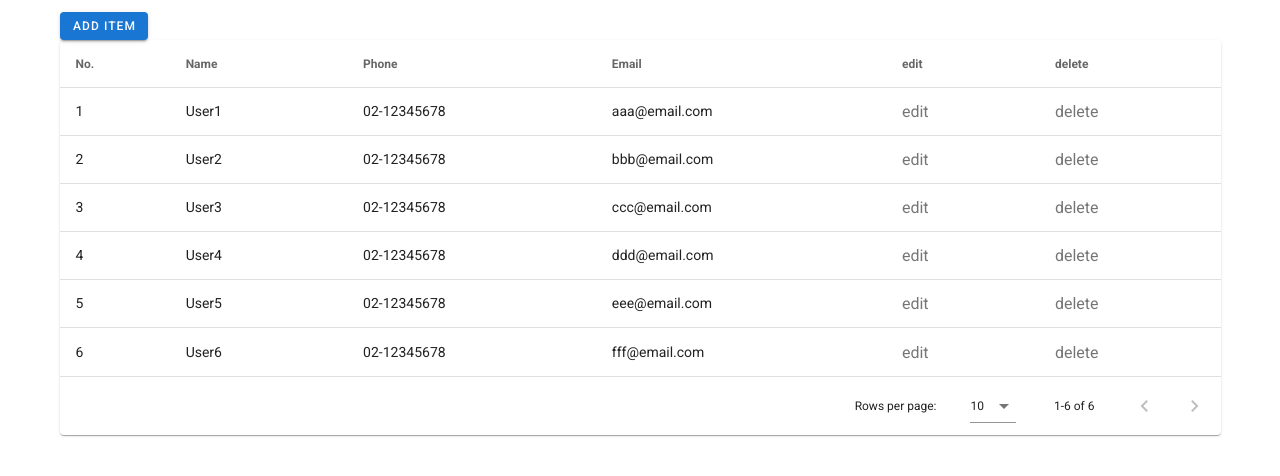
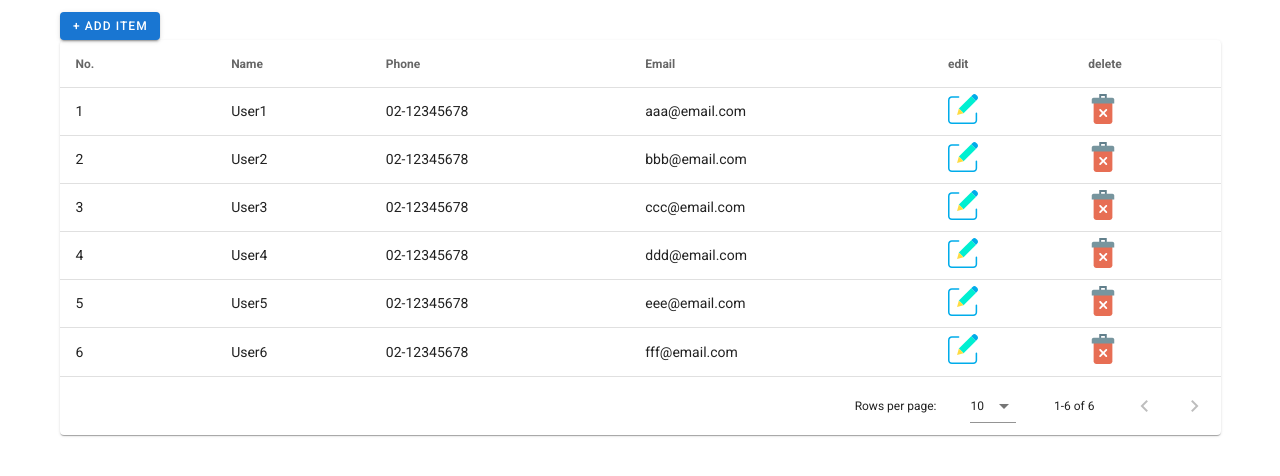
Before and after one commit to HsinShan/crud-table, a Vue app: page / in a window 1280 px wide. Shown: the top 476 px of the page. Built offline with nearby package versions, Linux system fonts and the light colour scheme.

Commit message:
modify CRUD methods & add form validations

```diff
--- a/src/components/crudTable.vue
+++ b/src/components/crudTable.vue
@@ -1,100 +1,39 @@
 <template>
   <v-container>
-    <v-btn small color="primary" @click="openAddDialog()">Add Item</v-btn>
-    <v-data-table
-      :headers="headers"
-      :items="items"
-      :items-per-page="10"
-      class="elevation-1"
-    >
+    <v-btn small color="primary" @click="addItem()">+ Add Item</v-btn>
+
+    <v-data-table :headers="headers" :items="items" :items-per-page="10" class="elevation-1">
       <template v-slot:item.edit="{ item }">
-        <v-icon
-          small
-          class="mr-2"
-          @click="openEditDialog(item)"
-        >
-          edit
-        </v-icon>
+        <img src="../assets/edit.svg" width="30px" height="30px" @click="editItem(item)">
       </template>
       <template v-slot:item.delete="{ item }">
-        <v-icon
-          small
-          class="mr-2"
-          @click="deleteItem(item.name)"
-        >
-          delete
-        </v-icon>
+        <img src="../assets/delete.svg" width="30px" height="30px" @click="deleteItem(item)">
       </template>
-      <template v-slot:no-data>
-        No Data
-      </template>
+      <template v-slot:no-data>No Data</template>
     </v-data-table>
-    <v-dialog
-      v-model="editDialog"
-      max-width="290"
-    >
+
+    <v-dialog v-model="isOpen">
       <v-card>
-        <v-card-title class="headline">Editting</v-card-title>
+        <v-card-title class="headline">{{ getTitle }}</v-card-title>
+        <v-card-text>
+          <v-form v-model="isValid">
+            <v-text-field v-model="selectedItem.id" label="No." :rules="idRules"></v-text-field>
+            <v-text-field v-model="selectedItem.name" label="Name" :rules="nameRules"></v-text-field>
+            <v-text-field v-model="selectedItem.phone" label="Phone" :rules="phoneRules"></v-text-field>
+            <v-text-field v-model="selectedItem.email" label="Email" :rules="emailRules"></v-text-field>
 
-        <v-card-text>
-          <v-text-field
-            v-model="selectedItem.content.id"
-            label="No."
-            required
-          ></v-text-field>
-          <v-text-field
-            v-model="selectedItem.content.name"
-            label="Name"
-            required
-          ></v-text-field>
-          <v-text-field
-            v-model="selectedItem.content.phone"
-            label="Phone"
-            required
-          ></v-text-field>
-          <v-text-field
-            v-model="selectedItem.content.email"
-            label="Email"
-            required
-          ></v-text-field>
+            <v-btn color="blue darken-1" text :disabled="!isValid" @click="onSave()">Save</v-btn>
+            <v-btn color="blue darken-1" text @click="onCancel()">Close</v-btn>
+          </v-form>
         </v-card-text>
-        <v-card-actions>
-          <v-btn color="blue darken-1" text @click="updateItem()">Save</v-btn>
-          <v-btn color="blue darken-1" text @click="editDialog = false">Close</v-btn>
-        </v-card-actions>
       </v-card>
     </v-dialog>
-     <v-dialog
-      v-model="addDialog"
-      max-width="290"
-    >
+    <v-dialog v-model="isDelete" max-width="400">
       <v-card>
-        <v-card-title class="headline">Add</v-card-title>
-        <v-card-text>
-          <v-text-field
-            v-model="newItem.id"
-            label="No."
-            required
-          ></v-text-field>
-          <v-text-field
-            v-model="newItem.name"
-            label="Name"
-            required
-          ></v-text-field>
-          <v-text-field
-            v-model="newItem.phone"
-            label="Phone"
-            required
-          ></v-text-field>
-          <v-text-field
-            v-model="newItem.email"
-            label="Email"
-            required
-          ></v-text-field>
-        </v-card-text>
+        <v-card-title class="headline">Are you sure to delete this item?</v-card-title>
         <v-card-actions>
-          <v-btn color="blue darken-1" text @click="addItem()">Add</v-btn>
-          <v-btn color="blue darken-1" text @click="addDialog = false">Close</v-btn>
+          <v-btn color="blue darken-1" text @click="onDelete()">Yes</v-btn>
+          <v-btn color="red darken-1" text @click="isDelete = false">No</v-btn>
         </v-card-actions>
       </v-card>
     </v-dialog>
@@ -103,108 +42,138 @@
 
 <script>
 export default {
-  data () {
+  data() {
     return {
       headers: [
         {
-          text: 'No.',
-          align: 'left',
-          sortable: false,
-          value: 'id',
+          text: "No.",
+          align: "left",
+          value: "id"
         },
-        { text: 'Name', value: 'name' },
-        { text: 'Phone', value: 'phone' },
-        { text: 'Email', value: 'email' },
-        { text: 'edit', value: 'edit' },
-        { text: 'delete', value: 'delete' },
+        { text: "Name", value: "name", sortable: false },
+        { text: "Phone", value: "phone", sortable: false },
+        { text: "Email", value: "email", sortable: false },
+        { text: "edit", value: "edit", sortable: false },
+        { text: "delete", value: "delete", sortable: false }
       ],
       items: [
         {
           id: 1,
-          name: 'User1',
-          phone: '02-12345678',
-          email: 'aaa@email.com',
+          name: "User1",
+          phone: "02-12345678",
+          email: "aaa@email.com"
         },
         {
           id: 2,
-          name: 'User2',
-          phone: '02-12345678',
-          email: 'bbb@email.com',
+          name: "User2",
+          phone: "02-12345678",
+          email: "bbb@email.com"
         },
         {
           id: 3,
-          name: 'User3',
-          phone: '02-12345678',
-          email: 'ccc@email.com',
+          name: "User3",
+          phone: "02-12345678",
+          email: "ccc@email.com"
         },
         {
           id: 4,
-          name: 'User4',
-          phone: '02-12345678',
-          email: 'ddd@email.com',
+          name: "User4",
+          phone: "02-12345678",
+          email: "ddd@email.com"
         },
         {
           id: 5,
-          name: 'User5',
-          phone: '02-12345678',
-          email: 'eee@email.com',
+          name: "User5",
+          phone: "02-12345678",
+          email: "eee@email.com"
         },
         {
           id: 6,
-          name: 'User6',
-          phone: '02-12345678',
-          email: 'fff@email.com',
+          name: "User6",
+          phone: "02-12345678",
+          email: "fff@email.com"
         }
       ],
-      addDialog: false,
-      editDialog: false,
+      originalItems: [],
+      isOpen: false,
+      isAdd: false,
+      isEdit: false,
+      isDelete: false,
       selectedItem: {
-        index: 0,
-        content: {
-          id: 1,
-          name: 'User1',
-          phone: '02-12345678',
-          email: 'aaa@email.com',
-        }
+        id: null,
+        name: "",
+        phone: "",
+        email: ""
       },
-      newItem: {
-        id: null,
-        name: '',
-        phone: '',
-        email: '',
-      },
+      idRules: [v => !!v || "Serial Number is required"],
+      nameRules: [v => !!v || "Name is required"],
+      emailRules: [
+        v => !!v || "E-mail is required",
+        v => /.+@.+\..+/.test(v) || "E-mail must be valid"
+      ],
+      phoneRules: [
+        v => !!v || "Phone number is required",
+        v =>
+          /.([0-9]{2})?([ .-]?)([0-9]{8})/.test(v) ||
+          "Format example: 09-11222333"
+      ],
+      isValid: false
+    };
+  },
+  computed: {
+    getTitle() {
+      if (this.isAdd) {
+        return "Add New Item";
+      }
+      return "Editting";
     }
   },
+
   methods: {
-    openAddDialog() {
-      this.addDialog = true
+    addItem() {
+      this.isOpen = true;
+      this.isAdd = true;
+      this.selectedItem = {
+        id: null,
+        name: "",
+        phone: "",
+        email: ""
+      };
     },
-    addItem () {
-      this.items.push( Object.assign({},this.newItem))
-      this.addDialog = false
-      this.newItem = {
-        id: null,
-        name: '',
-        phone: '',
-        email: '',
+    editItem(item) {
+      this.isOpen = true;
+      this.isEdit = true;
+      this.items.forEach(item => {
+        this.originalItems.push(Object.assign({}, item));
+      });
+      this.selectedItem = item;
+    },
+    deleteItem(item) {
+      this.selectedItem = item;
+      this.isDelete = true;
+    },
+    onDelete() {
+      this.items.splice(this.items.indexOf(this.selectedItem), 1);
+      this.isDelete = false;
+    },
+    onSave() {
+      if (this.isAdd) {
+        this.isAdd = false;
+        this.items.push(this.selectedItem);
+      } else {
+        this.isEdit = false;
       }
+      this.isOpen = false;
     },
-    openEditDialog (item) {
-      this.editDialog = true
-      this.selectedItem.index = this.items.findIndex((i) => {
-        return i.name === item.name
-      })
-      this.selectedItem.content = Object.assign({}, item)
-    },
-    updateItem () {
-      this.items.splice(this.selectedItem.index, 1, this.selectedItem.content)
-      this.editDialog = false
-    },
-    deleteItem (name) {
-      let index = this.items.findIndex((item) => {
-        return item.name === name
-      })
-      this.items.splice(index,1)
+    onCancel() {
+      if (this.isAdd) {
+        this.isAdd = false;
+      } else {
+        this.isEdit = false;
+        console.log(this.originalItems);
+        this.items = [...this.originalItems];
+      }
+      this.isOpen = false;
     }
   }
 };
```
Also changed, not shown: src/assets/delete.svg (added), src/assets/edit.svg (added).
